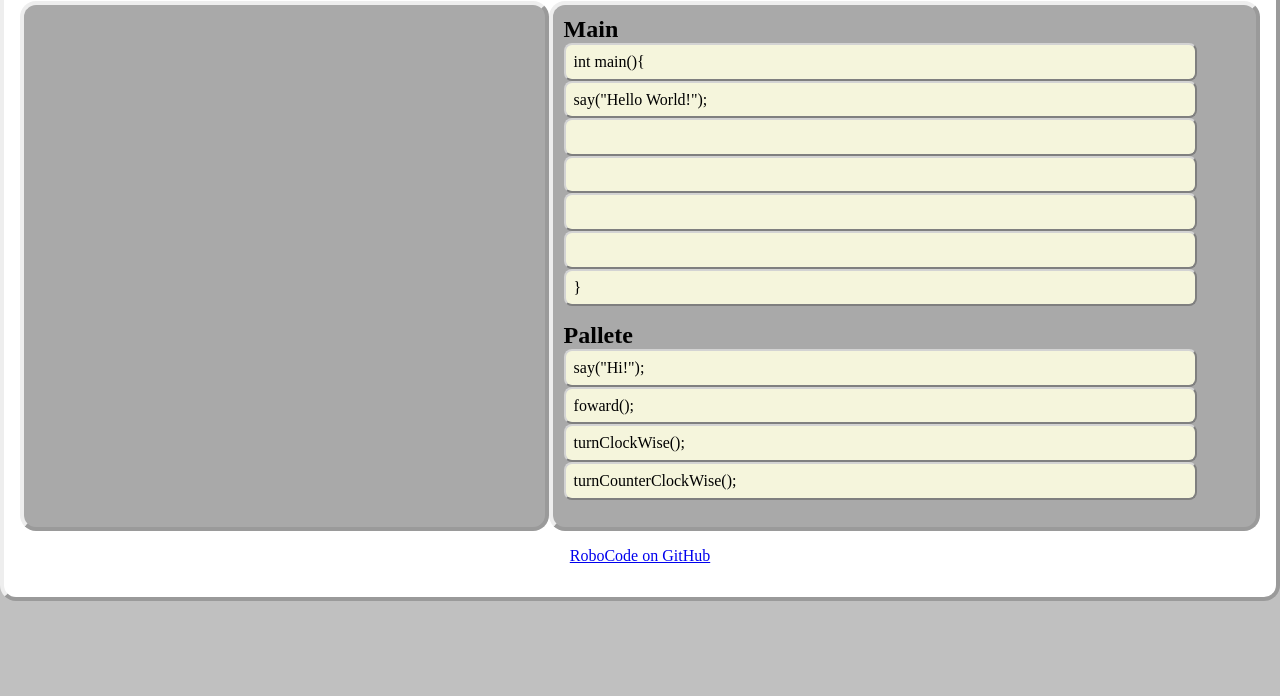
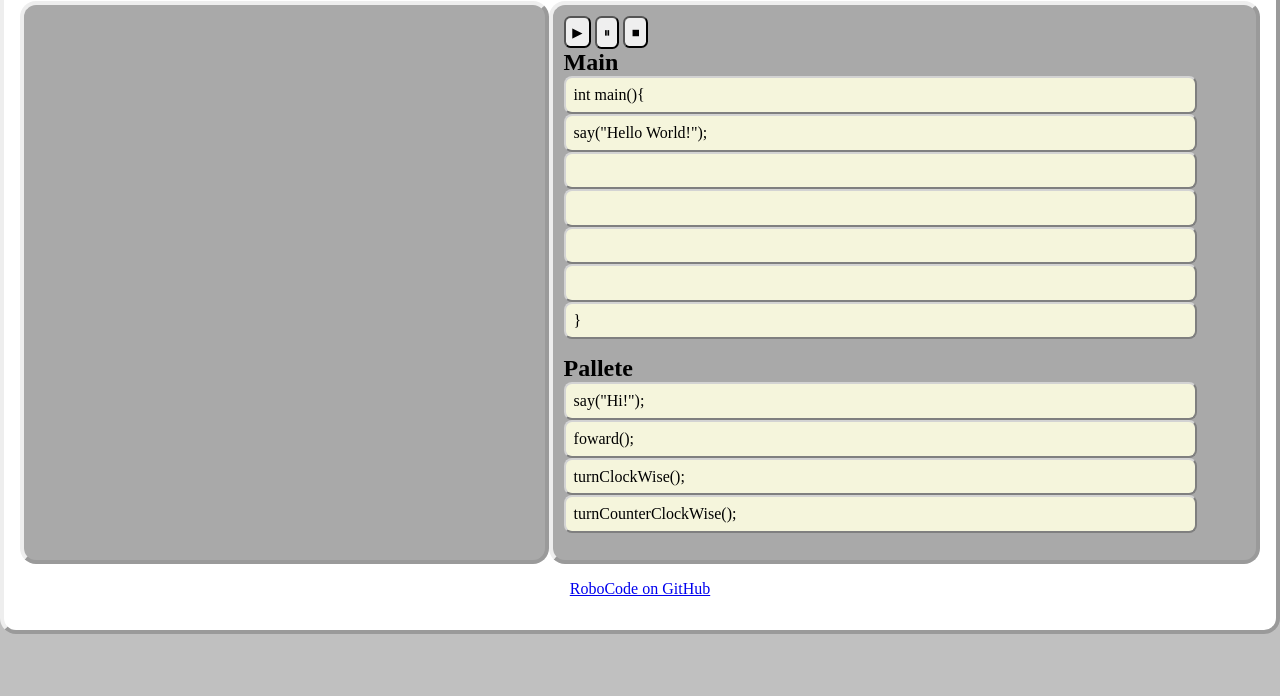
Before and after one commit to igorknop/roguecode, a plain HTML site: page index.html in a window 1280 px wide. Shown: the part 104-800 px from the top of the page. Drawn offline with Linux system fonts and the light colour scheme.

Commit message:
Add control buttons

```diff
--- a/css/master.css
+++ b/css/master.css
@@ -58,3 +58,9 @@ li{
 .over{
   border: 2px inset lightgrey;
 }
+
+#play, #pause, #stop{
+  padding:0.5em;
+  text-align: center;
+  border-radius: 0.5em;
+}
--- a/index.html
+++ b/index.html
@@ -15,6 +15,9 @@
         <canvas width="360" height="360" /></canvas>
       </div><div id="controls">
         <section>
+        <button id="play">&#x25b6;</button>
+        <button id="pause">&#x23f8;</button>
+        <button id="stop">&#x25a0;</button>
         <h1>Main</h1>
         <ol id="mainProg">
           <li>int main(){</li>
```
